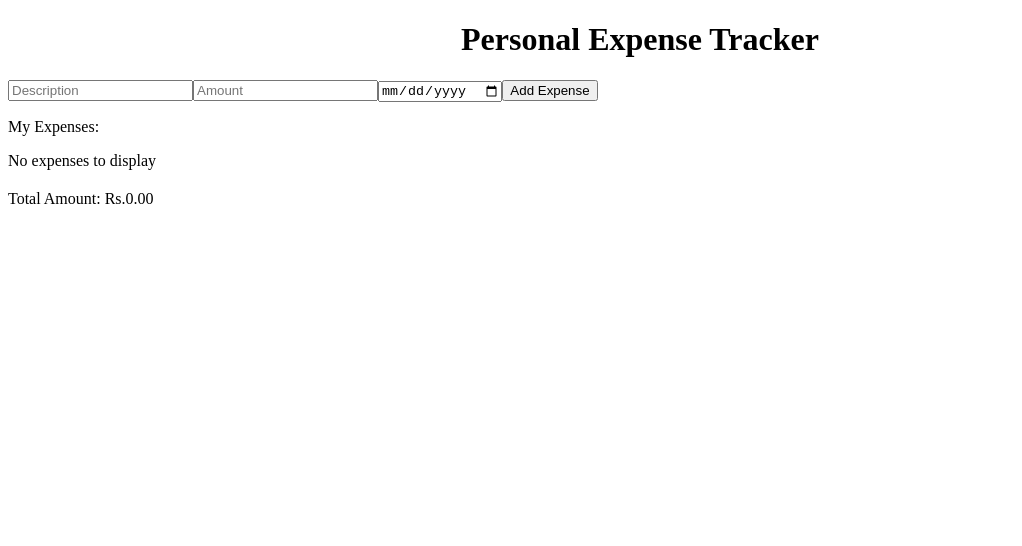
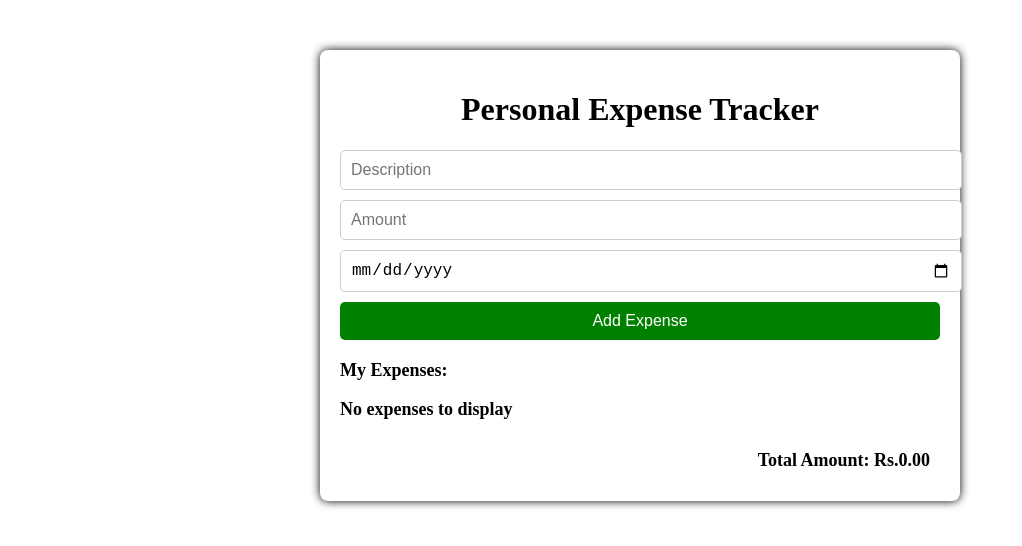
Before and after one commit to saikumar-nadipilli/saikumar-thoughtWorks, a React (Create React App) app: page / in a window 1280 px wide. Shown: the top 546 px of the page, without its empty margins (0-1022 px from the left). Built offline with nearby package versions, Linux system fonts and the light colour scheme.

Commit message:
Update App.css

```diff
--- a/src/App.css
+++ b/src/App.css
@@ -1,18 +1,90 @@
+.container {
+  width: 100%;
+  max-width: 600px;
+  margin: 50px auto;
+  background-color: #fff;
+  padding: 20px;
+  border-radius: 8px;
+  box-shadow: 0px 0px 10px black;
+}
+
 .head-container {
   text-align: center;
+  margin-bottom: 20px;
 }
+
+form {
+  display: flex;
+  flex-direction: column;
+  gap: 10px;
+  margin-bottom: 20px;
+}
+
+input {
+  padding: 10px;
+  font-size: 16px;
+  border: 1px solid #ccc;
+  border-radius: 5px;
+  width: 100%;
+}
+
+button {
+  padding: 10px;
+  font-size: 16px;
+  border: none;
+  border-radius: 5px;
+  background-color: green;
+  color: white;
+  cursor: pointer;
+  transition: background-color 0.3s ease;
+}
+
+button:hover {
+  background-color: orange;
+  color: black;
+}
+
 .expense-item {
   display: flex;
+  justify-content: space-between;
+  padding: 10px;
+  border-bottom: 1px solid #ccc;
+}
+
+.total-container {
+  font-size: 18px;
+  font-weight: bold;
+  text-align: right;
+  padding: 10px;
 }
 
 .edit-button {
   margin-left: 10px;
-  margin-top: 10px;
+  background-color: blue;
+  border: none;
+  color: white;
+  padding: 5px 10px;
+  font-size: 14px;
+  cursor: pointer;
+  border-radius: 5px;
+  transition: background-color 0.3s ease;
 }
-.span-items {
-  margin-top: 10px;
-  margin-bottom: 10px;
+
+.edit-button:hover {
+  background-color: orange;
+  color: black;
 }
-.total-container {
+
+#expense-list p {
+  font-size: 18px;
+  font-weight: bold;
+}
+
+#total-amount {
   margin-top: 20px;
+  color: black;
 }
+
+span.span-items {
+  font-size: 16px;
+}
```
